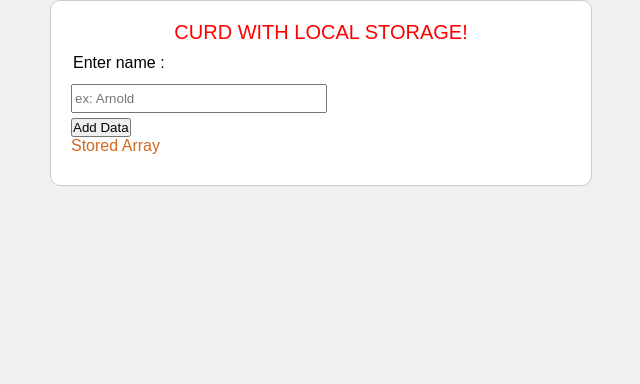
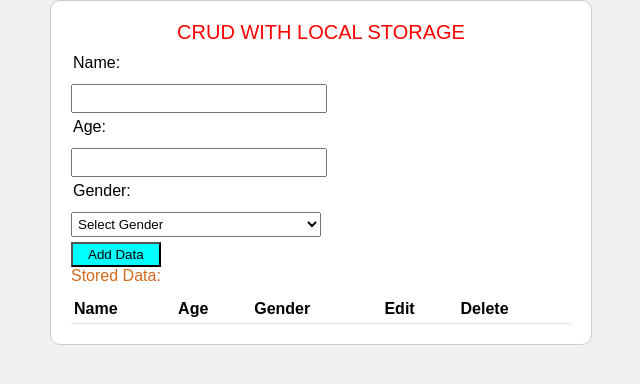
Before and after one commit to Mouli16DC/CURD-Localstorage-in-js, a plain HTML site: page index.html in a window 1280 px wide. Shown: the whole page, without its empty margins (319-959 px from the left). Drawn offline with Linux system fonts and the light colour scheme.

Commit message:
Update index.html

```diff
--- a/index.html
+++ b/index.html
@@ -8,38 +8,81 @@
 </head>
 <body>
     <div class="container">
-       <h1>CURD with local storage!</h1>
+        <h1>CRUD with local storage</h1>
         <form id="dataform">
-<label for="dataInput"> Enter name :</label>
-<input type="text" id="dataInput" placeholder="ex: Arnold"/>
+           <label for="nameInput">Name:</label>
+           <input type="text" id="nameInput" required />
+           <label for="ageInput">Age:</label>
+           <input type="text" id="ageInput" required/>
+           <label for="genderInput">Gender:</label>
+           <select id="genderInput" required>
+                <option value="">Select Gender</option>
+                <option value="male">Male</option>
+                <option value="female">Female</option>
+           </select>
+           <button id="fotmbtn" type="submit">Add Data</button>
+        </form>
 
-<button type="submit">Add Data</button>
-        </form>
         <div id="output">
-            <h2>Stored Array</h2>
-            <ul id="dataList">
-                <!--<li>Ram
-                    <div class="edit-delete-button">
-                        <button class="btnEdit">Edit</button>
-                        <button class="btnDelete">Delete</button>
-                    </div>
-                </li>
-                <li>Sham
-                    <div class="edit-delete-button">
-                        <button class="btnEdit">Edit</button>
-                        <button class="btnDelete">Delete</button>
-                    </div>
-                </li>
-                <li>suresh
-                    <div class="edit-delete-button">
-                        <button class="btnEdit">Edit</button>
-                        <button class="btnDelete">Delete</button>
-                    </div>
-                </li> -->
-            </ul>
+            <h2>Stored Data:</h2>
+           <table id="dataTable">
+            <thead>
+                <tr>
+                    <th>Name</th>
+                    <th>Age</th>
+                    <th>Gender</th>
+                    <th>Edit</th>
+                    <th>Delete</th>
+                </tr>
+            </thead>
+            <tbody id="dataList">
+                <!-- <tr>
+                    <td>Mouli</td>
+                    <td>27</td>
+                    <td>Male</td>
+                    <td><button class="btnEdit">Edit</button></td>
+                    <td><button class="btnDelete">Delete</button></td>
+                </tr> -->
+                <!-- <tr>
+                    <td>Chandra</td>
+                    <td>45</td>
+                    <td>Female</td>
+                    <td><button>Edit</button></td>
+                    <td><button>Delete</button></td>
+                </tr>
+                <tr>
+                    <td>Bharathi</td>
+                    <td>25</td>
+                    <td>Male</td>
+                    <td><button>Edit</button></td>
+                    <td><button>Delete</button></td>
+                </tr> -->
+            </tbody>
+           </table>
         </div>
     </div>
 
+    <div class="modal">
+        <div class="model-content">
+            <span class="close">&times;</span>
+            <h2>Edit Data</h2>
+            <h1>CRUD with local storage</h1>
+            <form id="editform">
+                <input type="hidden" id="editIndex"/>
+               <label for="editNameInput">Name:</label>
+               <input type="text" id="editNameInput" required />
+               <label for="editAgeInput">Age:</label>
+               <input type="text" id="editAgeInput" required/>
+               <label for="editGenderInput">Gender:</label>
+               <select id="editGenderInput" required>
+                    <option value="">Select Gender</option>
+                    <option value="male">Male</option>
+                    <option value="female">Female</option>
+               </select>
+               <button id="editFotmbtn" type="submit">Save Changes</button>
+            </form>
+        </div>
+    </div>
     <script src="index.js"></script>
 </body>
 </html>
```
